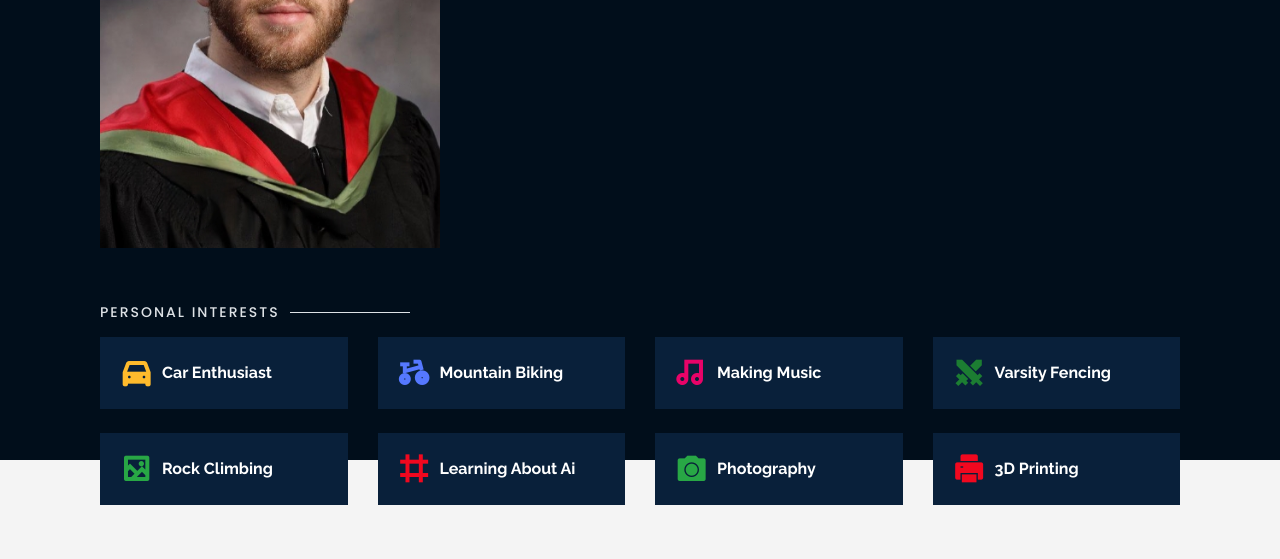
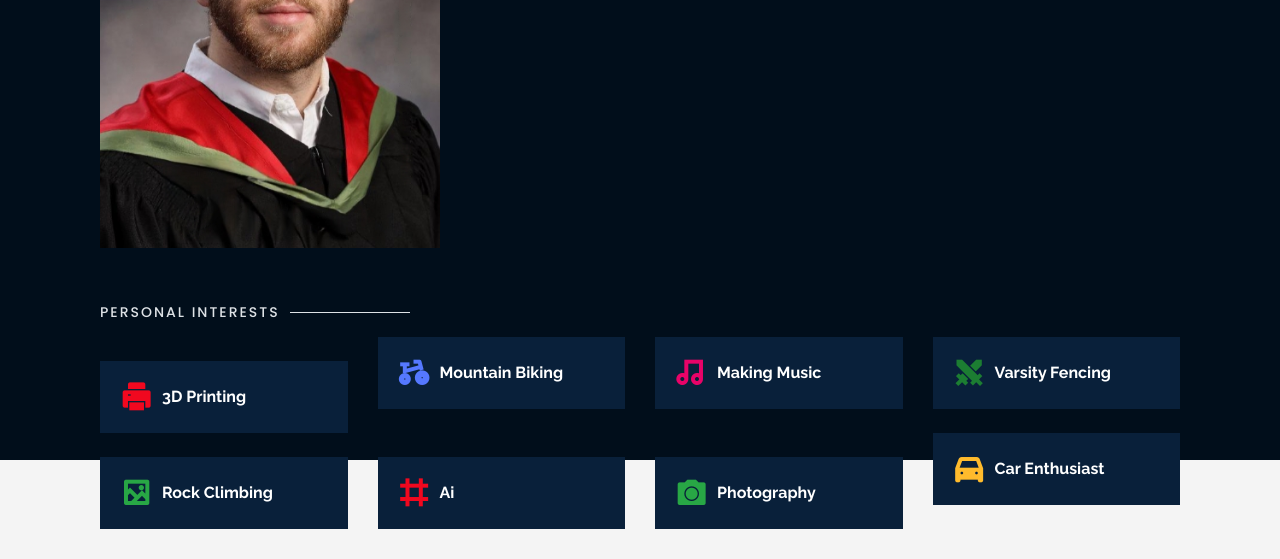
Before and after one commit to SimonParnaGile/SimonParnaGile.github.io, a plain HTML site: page index.html in a window 1280 px wide. Both pictures are taken after a click on the link "About". Shown: the part 340-899 px from the top of the page. Before the commit the page ends 875 px from the top, so only its background shows below. Drawn offline with Linux system fonts and the light colour scheme.

Commit message:
AI and Car switch

```diff
--- a/index.html
+++ b/index.html
@@ -280,10 +280,11 @@
 
 
       <div class="row">
-        <div class="col-lg-3 col-md-4">
+        <div class="col-lg-3 col-md-4 mt-4">
           <div class="icon-box">
-            <i class="ri-car-fill" style="color: #ffbb2c;"></i>
-            <h3>Car Enthusiast</h3>
+            <i class="ri-printer-fill" style="color: #f1081f;"></i>
+            <h3>3D Printing</h3>
+
           </div>
         </div>
         <div class="col-lg-3 col-md-4 mt-4 mt-md-0">
@@ -313,7 +314,7 @@
         <div class="col-lg-3 col-md-4 mt-4">
           <div class="icon-box">
             <i class="ri-artboard-2-line" style="color: #f1081f;"></i>
-            <h3>Learning About Ai</h3>
+            <h3>Ai</h3>
           </div>
         </div>
         <div class="col-lg-3 col-md-4 mt-4">
@@ -322,10 +323,10 @@
             <h3>Photography</h3>
           </div>
         </div>
-        <div class="col-lg-3 col-md-4 mt-4">
+        <div class="col-lg-3 col-md-4">
           <div class="icon-box">
-            <i class="ri-printer-fill" style="color: #f1081f;"></i>
-            <h3>3D Printing</h3>
+            <i class="ri-car-fill" style="color: #ffbb2c;"></i>
+            <h3>Car Enthusiast</h3>
           </div>
         </div>
       </div>
```
